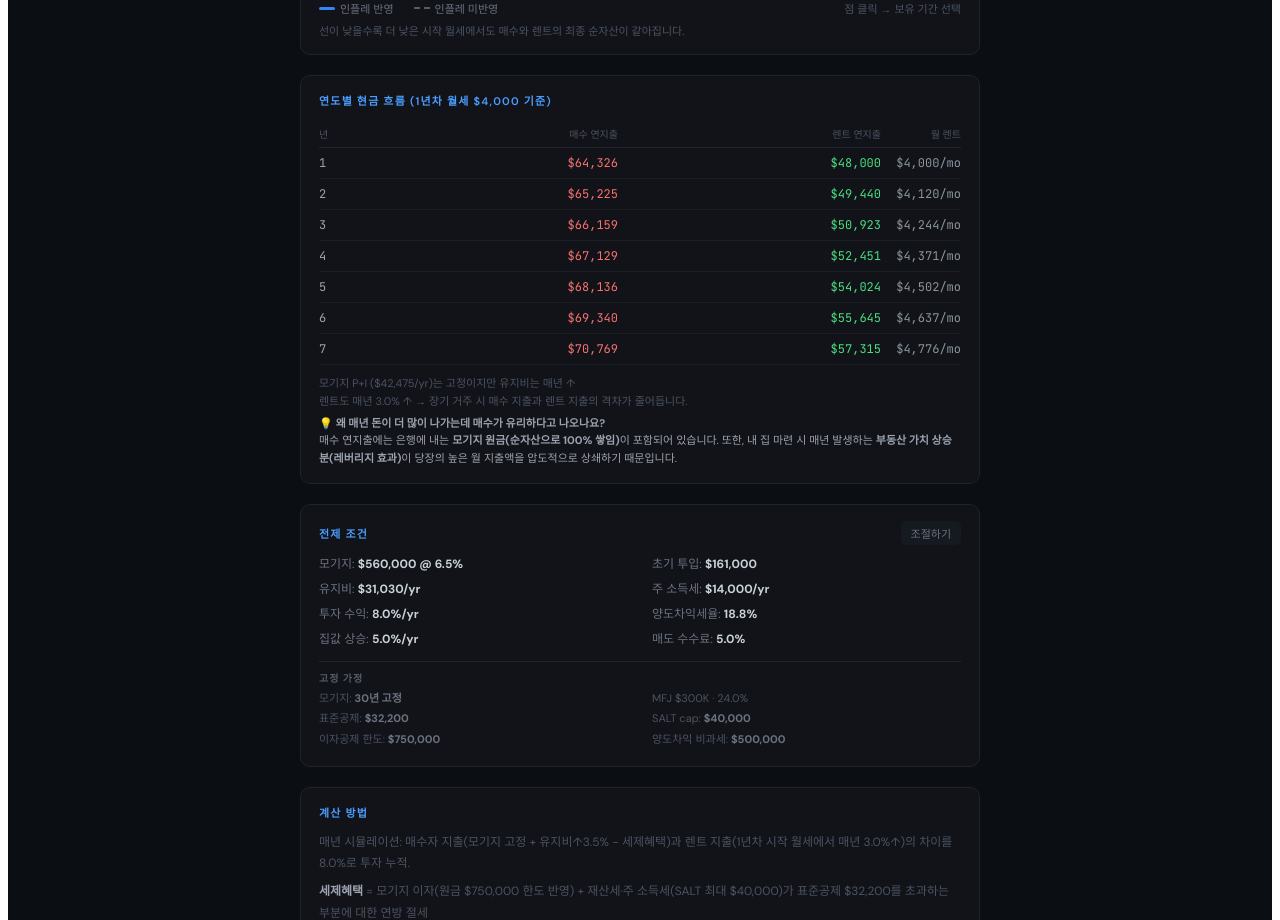
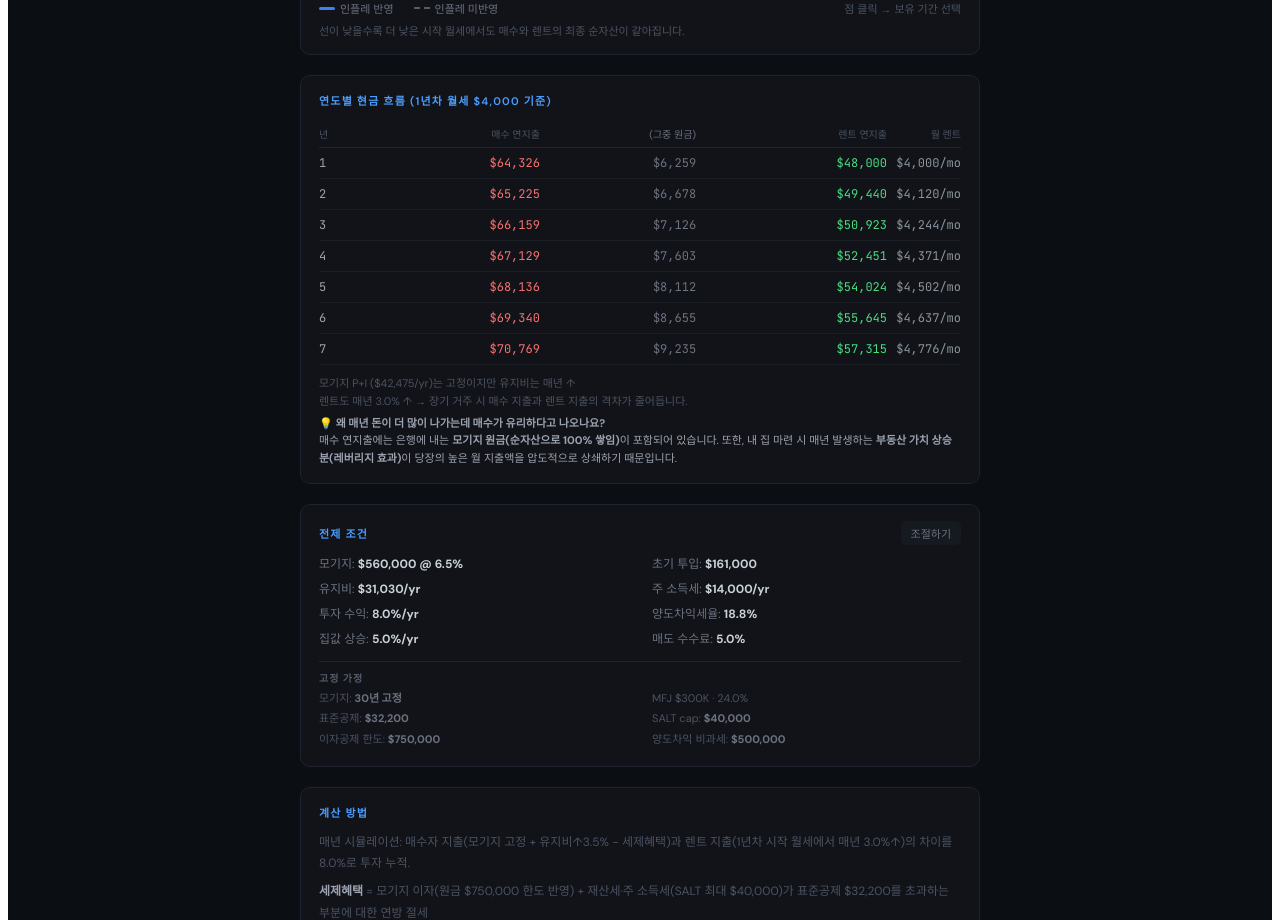
Before and after one commit to carlsagan21/buyvsrent, a React (Vite) app: page / in a window 1280 px wide. Shown: the part 1020-1940 px from the top of the page. Built offline with nearby package versions, Linux system fonts and the light colour scheme.

Commit message:
feat: 현금 흐름표에 누적 원금 상환액 표시 추가
- 매수 연지출에 포함된 금액 중 순수익(자산화)되는 모기지 원금 상환액을 별도 열(‘그중 원금’)로 표시하여 가시성 확보

```diff
--- a/src/App.jsx
+++ b/src/App.jsx
@@ -81,7 +81,7 @@ function amortizeYear(balance, rate, monthlyPayment) {
     nextBalance -= (monthlyPayment - monthlyInterest);
   }
 
-  return { endBalance: nextBalance, yearInterest, avgBalance: balanceSum / 12 };
+  return { endBalance: nextBalance, yearInterest, yearPrincipal: balance - nextBalance, avgBalance: balanceSum / 12 };
 }
 
 function calcSaleOutcome(P, holdYears, homeVal, balance) {
@@ -270,8 +270,9 @@ export default function App() {
       });
       const costs = P.annualCostsY1 * Math.pow(1 + P.costGrowth, y - 1);
       const bOut = annualMtg + costs - taxBen;
+      const bPrin = yearMortgage.yearPrincipal;
       const rOut = currentRent * 12 * Math.pow(1 + P.rentGrowth, y - 1);
-      d.push({ year: y, bOut: Math.round(bOut), rOut: Math.round(rOut), mRent: Math.round(currentRent * Math.pow(1 + P.rentGrowth, y - 1)), costs: Math.round(costs) });
+      d.push({ year: y, bOut: Math.round(bOut), bPrin: Math.round(bPrin), rOut: Math.round(rOut), mRent: Math.round(currentRent * Math.pow(1 + P.rentGrowth, y - 1)), costs: Math.round(costs) });
     }
     return d;
   }, [P, hy, currentRent, annualMtg, mp]);
@@ -510,15 +511,17 @@ export default function App() {
           <div style={{ fontSize: 11, fontWeight: 600, color: "#4a9eff", textTransform: "uppercase", letterSpacing: 1.2, marginBottom: 12 }}>
             연도별 현금 흐름 (1년차 월세 {fmt(currentRent)} 기준)
           </div>
-          <div style={{ display: "grid", gridTemplateColumns: "36px 1fr 1fr 80px", gap: 0 }}>
+          <div style={{ display: "grid", gridTemplateColumns: "30px 1.1fr 0.9fr 1.1fr 74px", gap: 0 }}>
             <div style={hdr}>년</div>
             <div style={{ ...hdr, textAlign: "right" }}>매수 연지출</div>
+            <div style={{ ...hdr, textAlign: "right", color: "#6b7280" }}>(그중 원금)</div>
             <div style={{ ...hdr, textAlign: "right" }}>렌트 연지출</div>
             <div style={{ ...hdr, textAlign: "right" }}>월 렌트</div>
             {details.filter((_, i) => hy <= 10 || i % 2 === 0 || i === details.length - 1).map(d => (
               <div key={d.year} style={{ display: "contents" }}>
                 <div style={cell}>{d.year}</div>
                 <div style={{ ...cell, textAlign: "right", color: "#f87171" }}>{fmt(d.bOut)}</div>
+                <div style={{ ...cell, textAlign: "right", color: "#6b7280" }}>{fmt(d.bPrin)}</div>
                 <div style={{ ...cell, textAlign: "right", color: "#4ade80" }}>{fmt(d.rOut)}</div>
                 <div style={{ ...cell, textAlign: "right", color: "#8b949e" }}>{fmt(d.mRent)}/mo</div>
               </div>
```
